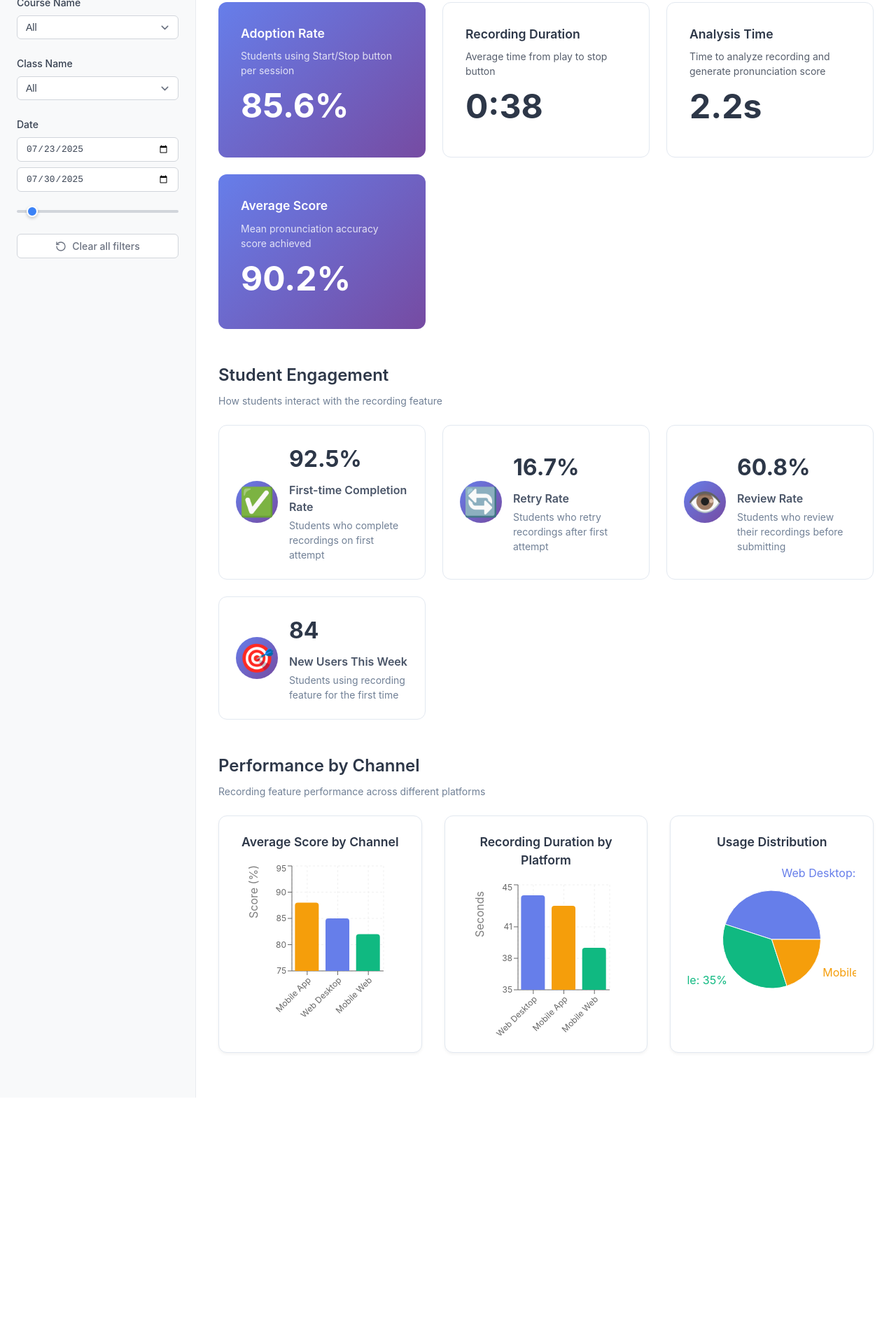
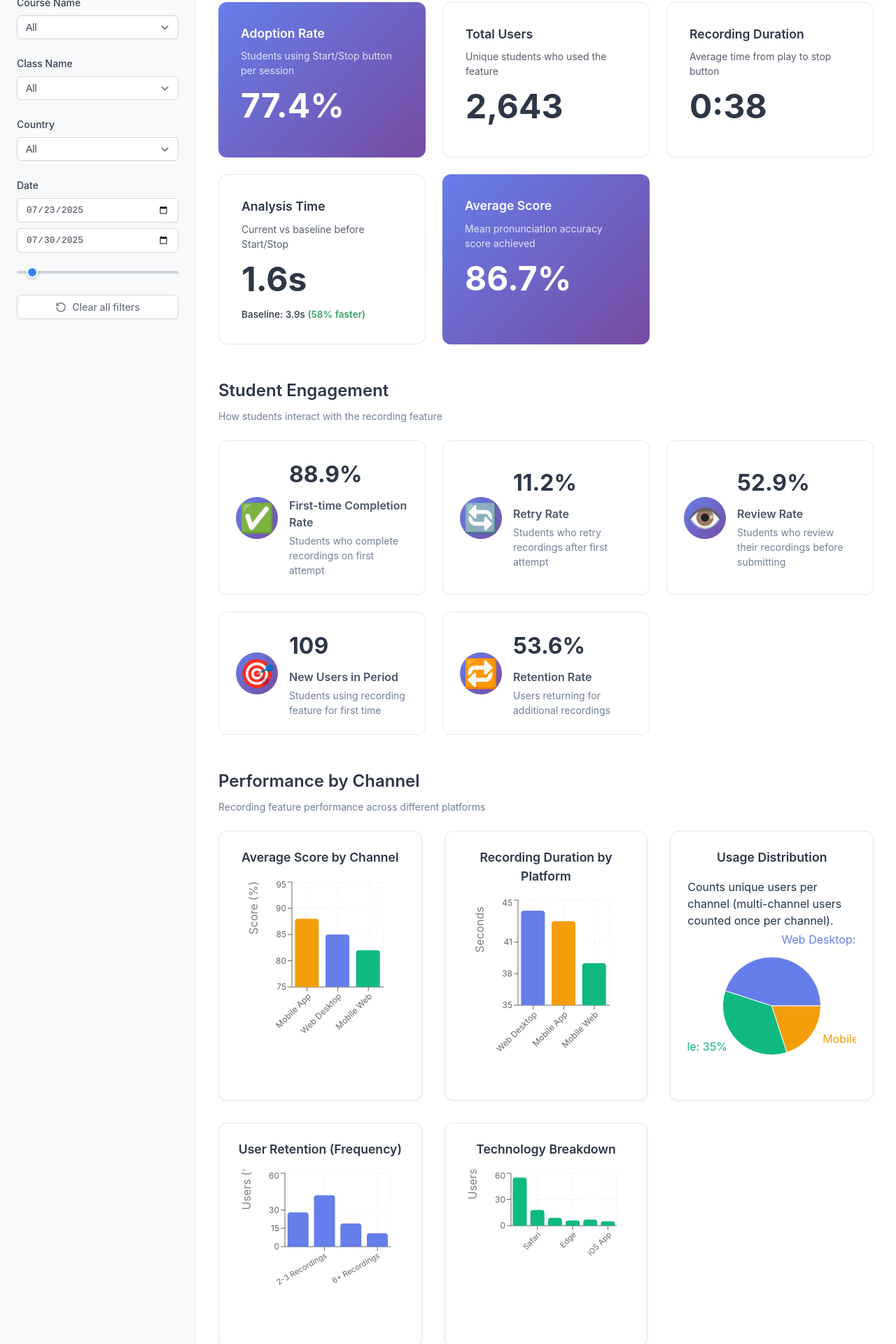
Before and after one commit to uayeb25/RecDash, a React (Vite) app: page / in a window 1280 px wide. Shown: the part 180-2100 px from the top of the page at 70% size. Before the commit the page ends 1748 px from the top, so only its background shows below. Built offline with nearby package versions, Linux system fonts and the light colour scheme.

Commit message:
adding new dashboard version

```diff
--- a/src/components/Dashboard.jsx
+++ b/src/components/Dashboard.jsx
@@ -12,7 +12,8 @@ const Dashboard = () => {
     },
     institution: 'all',
     course: 'all',
-    class: 'all'
+  class: 'all',
+  country: 'all'
   })
 
   const handleFiltersChange = (newFilters) => {
--- a/src/components/ExecutiveSummary.jsx
+++ b/src/components/ExecutiveSummary.jsx
@@ -6,13 +6,16 @@ import './ExecutiveSummary.css'
 const ExecutiveSummary = ({ filters }) => {
   const [kpis, setKpis] = useState({
     adoptionRate: { value: 0, trend: 0, loading: true },
+  totalUsers: { value: 0, trend: 0, loading: true },
     recordingDuration: { value: 0, trend: 0, loading: true },
     avgProcessingTime: { value: 0, trend: 0, loading: true },
     averageScore: { value: 0, trend: 0, loading: true },
+  analysisTimeBefore: { value: 0, loading: true },
     completionRate: { value: 0, trend: 0, loading: true },
     retryRate: { value: 0, trend: 0, loading: true },
     reviewRate: { value: 0, trend: 0, loading: true },
-    firstTimeUsers: { value: 0, trend: 0, loading: true }
+  firstTimeUsers: { value: 0, trend: 0, loading: true },
+  retentionRate: { value: 0, trend: 0, loading: true }
   })
 
   // Simulate API call to fetch KPI data
@@ -28,6 +31,11 @@ const ExecutiveSummary = ({ filters }) => {
           trend: Math.random() * 10 - 5, // -5% to +5%
           loading: false
         },
+        totalUsers: {
+          value: Math.floor(Math.random() * (3500 - 2400) + 2400), // absolute users
+          trend: Math.random() * 8 - 4,
+          loading: false
+        },
         recordingDuration: {
           value: Math.random() * (45 - 30) + 30, // 30-45 seconds
           trend: Math.random() * 10 - 5, // -5s to +5s
@@ -36,6 +44,10 @@ const ExecutiveSummary = ({ filters }) => {
         avgProcessingTime: {
           value: Math.random() * (3.0 - 1.5) + 1.5, // 1.5-3.0 seconds
           trend: Math.random() * 1 - 0.5, // -0.5s to +0.5s
+          loading: false
+        },
+        analysisTimeBefore: {
+          value: Math.random() * (4.2 - 3.4) + 3.4, // slower before feature
           loading: false
         },
         averageScore: {
@@ -61,6 +73,11 @@ const ExecutiveSummary = ({ filters }) => {
         firstTimeUsers: {
           value: Math.random() * (150 - 25) + 25, // 25-150 new users
           trend: Math.random() * 40 - 20, // -20 to +20 users
+          loading: false
+        },
+        retentionRate: {
+          value: Math.random() * (68 - 52) + 52, // 52-68%
+          trend: Math.random() * 6 - 3,
           loading: false
         }
       }
@@ -93,6 +110,16 @@ const ExecutiveSummary = ({ filters }) => {
 
           <div className="metric-card">
             <div className="metric-header">
+              <h3>Total Users</h3>
+              <p>Unique students who used the feature</p>
+            </div>
+            <div className="metric-value">
+              {kpis.totalUsers.loading ? '...' : kpis.totalUsers.value.toLocaleString()}
+            </div>
+          </div>
+
+          <div className="metric-card">
+            <div className="metric-header">
               <h3>Recording Duration</h3>
               <p>Average time from play to stop button</p>
             </div>
@@ -104,11 +131,19 @@ const ExecutiveSummary = ({ filters }) => {
           <div className="metric-card">
             <div className="metric-header">
               <h3>Analysis Time</h3>
-              <p>Time to analyze recording and generate pronunciation score</p>
+              <p>Current vs baseline before Start/Stop</p>
             </div>
             <div className="metric-value">
               {kpis.avgProcessingTime.loading ? '...' : `${kpis.avgProcessingTime.value.toFixed(1)}s`}
             </div>
+            {!kpis.analysisTimeBefore.loading && !kpis.avgProcessingTime.loading && (
+              <div className="metric-trend status-indicator" style={{marginTop:'0.5rem', fontSize:'0.85rem'}}>
+                Baseline: {kpis.analysisTimeBefore.value.toFixed(1)}s
+                {' '}<span style={{color:'#38a169', fontWeight:600}}>
+                  ({((kpis.analysisTimeBefore.value - kpis.avgProcessingTime.value)/kpis.analysisTimeBefore.value * 100).toFixed(0)}% faster)
+                </span>
+              </div>
+            )}
           </div>
 
           <div className="metric-card primary">
@@ -160,8 +195,17 @@ const ExecutiveSummary = ({ filters }) => {
             <div className="engagement-icon">🎯</div>
             <div className="engagement-content">
               <div className="engagement-value">{kpis.firstTimeUsers.loading ? '...' : `${Math.round(kpis.firstTimeUsers.value)}`}</div>
-              <div className="engagement-label">New Users This Week</div>
-              <div className="engagement-description">Students using recording feature for the first time</div>
+              <div className="engagement-label">New Users in Period</div>
+              <div className="engagement-description">Students using recording feature for first time</div>
+            </div>
+          </div>
+
+          <div className="engagement-card">
+            <div className="engagement-icon">🔁</div>
+            <div className="engagement-content">
+              <div className="engagement-value">{kpis.retentionRate.loading ? '...' : `${kpis.retentionRate.value.toFixed(1)}%`}</div>
+              <div className="engagement-label">Retention Rate</div>
+              <div className="engagement-description">Users returning for additional recordings</div>
             </div>
           </div>
         </div>
@@ -247,6 +291,7 @@ const ExecutiveSummary = ({ filters }) => {
           {/* Usage Share Pie Chart */}
           <div className="chart-card">
             <h3>Usage Distribution</h3>
+            <p className="chart-note">Counts unique users per channel (multi-channel users counted once per channel).</p>
             <ResponsiveContainer width="100%" height={220}>
               <PieChart>
                 <Pie
@@ -271,6 +316,52 @@ const ExecutiveSummary = ({ filters }) => {
               </PieChart>
             </ResponsiveContainer>
           </div>
+
+          {/* Retention Distribution */}
+          <div className="chart-card">
+            <h3>User Retention (Frequency)</h3>
+            <ResponsiveContainer width="100%" height={220}>
+              <BarChart
+                data={[
+                  { bucket: '1 Recording', users: 28 },
+                  { bucket: '2-3 Recordings', users: 42 },
+                  { bucket: '4-5 Recordings', users: 19 },
+                  { bucket: '6+ Recordings', users: 11 }
+                ]}
+                margin={{ top: 5, right: 20, left: 10, bottom: 40 }}
+              >
+                <CartesianGrid strokeDasharray="3 3" stroke="#f0f0f0" />
+                <XAxis dataKey="bucket" angle={-30} textAnchor="end" height={70} tick={{ fontSize: 11 }} />
+                <YAxis tick={{ fontSize: 12 }} label={{ value: 'Users (%)', angle: -90, position: 'insideLeft' }} />
+                <Tooltip formatter={(value) => [`${value}%`, 'Users']} />
+                <Bar dataKey="users" radius={[4,4,0,0]} fill="#667eea" />
+              </BarChart>
+            </ResponsiveContainer>
+          </div>
+
+          {/* Technology Breakdown */}
+          <div className="chart-card">
+            <h3>Technology Breakdown</h3>
+            <ResponsiveContainer width="100%" height={220}>
+              <BarChart
+                data={[
+                  { tech: 'Chrome', value: 55 },
+                  { tech: 'Safari', value: 18 },
+                  { tech: 'Firefox', value: 9 },
+                  { tech: 'Edge', value: 6 },
+                  { tech: 'Android App', value: 7 },
+                  { tech: 'iOS App', value: 5 }
+                ]}
+                margin={{ top: 5, right: 20, left: 10, bottom: 60 }}
+              >
+                <CartesianGrid strokeDasharray="3 3" stroke="#f0f0f0" />
+                <XAxis dataKey="tech" angle={-45} textAnchor="end" height={80} tick={{ fontSize: 11 }} />
+                <YAxis label={{ value: 'Users (%)', angle: -90, position: 'insideLeft' }} tick={{ fontSize: 12 }} />
+                <Tooltip formatter={(value) => [`${value}%`, 'Users']} />
+                <Bar dataKey="value" radius={[4,4,0,0]} fill="#10b981" />
+              </BarChart>
+            </ResponsiveContainer>
+          </div>
         </div>
       </div>
     </div>
--- a/src/components/GlobalFilters.jsx
+++ b/src/components/GlobalFilters.jsx
@@ -31,6 +31,14 @@ const GlobalFilters = ({ filters, onFiltersChange }) => {
     { value: 'class-c', label: 'Class C' }
   ]
 
+  const countries = [
+    { value: 'all', label: 'All' },
+    { value: 'mx', label: 'Mexico' },
+    { value: 'co', label: 'Colombia' },
+    { value: 'cl', label: 'Chile' },
+    { value: 'pe', label: 'Peru' }
+  ]
+
   const channels = [
     { value: 'all', label: 'All' },
     { value: 'web-desktop', label: 'Web Desktop' },
@@ -48,7 +56,8 @@ const GlobalFilters = ({ filters, onFiltersChange }) => {
       institution: 'all',
       course: 'all',
       class: 'all',
-      channel: 'all'
+  channel: 'all',
+  country: 'all'
     })
   }
 
@@ -103,6 +112,22 @@ const GlobalFilters = ({ filters, onFiltersChange }) => {
               <option key={classItem.value} value={classItem.value}>
                 {classItem.label}
               </option>
+            ))}
+          </select>
+        </div>
+      </div>
+
+      {/* Country Filter */}
+      <div className="filter-section">
+        <label className="filter-label">Country</label>
+        <div className="filter-control">
+          <select
+            className="filter-select"
+            value={filters.country || 'all'}
+            onChange={(e) => onFiltersChange({ country: e.target.value })}
+          >
+            {countries.map(country => (
+              <option key={country.value} value={country.value}>{country.label}</option>
             ))}
           </select>
         </div>
```
